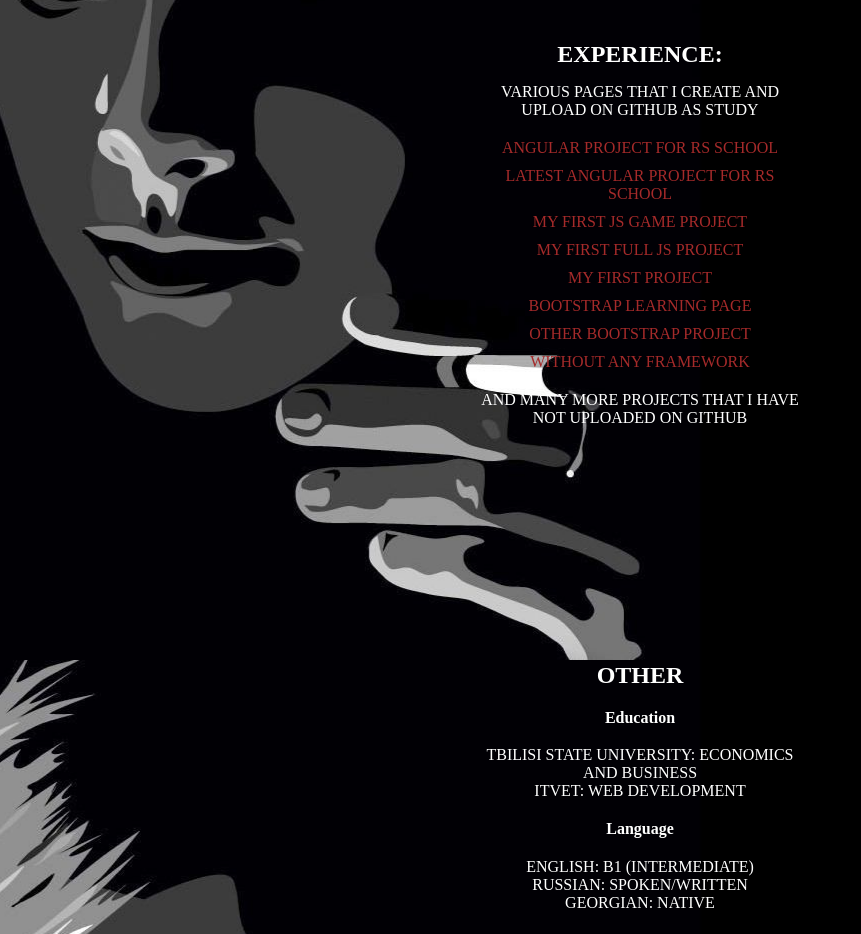
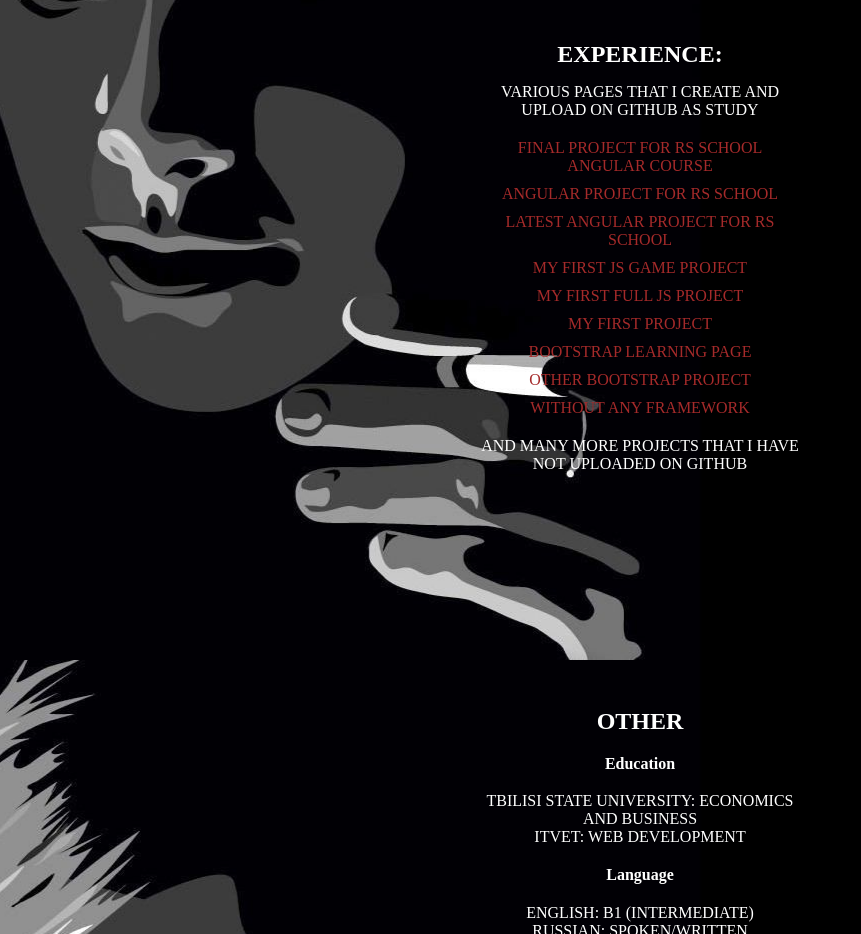
Before and after one commit to eratiani/rsschool-cv, a plain HTML site: page index.html in a window 1280 px wide. Shown: the part 1500-2434 px from the top of the page, without its empty margins (0-861 px from the left). Drawn offline with Linux system fonts and the light colour scheme; a web font is replaced by a local one.

Commit message:
add latest project

```diff
--- a/index.html
+++ b/index.html
@@ -95,6 +95,12 @@
             <ul>
               <li>
                 <a
+                  href="https://github.com/eratiani/airways/pull/2"
+                  >final project for RS School angular course</a
+                >
+              </li>
+              <li>
+                <a
                   href="https://project-management-app-deploy.web.app/project-management-app/Home"
                   >angular project for RS School</a
                 >
```
